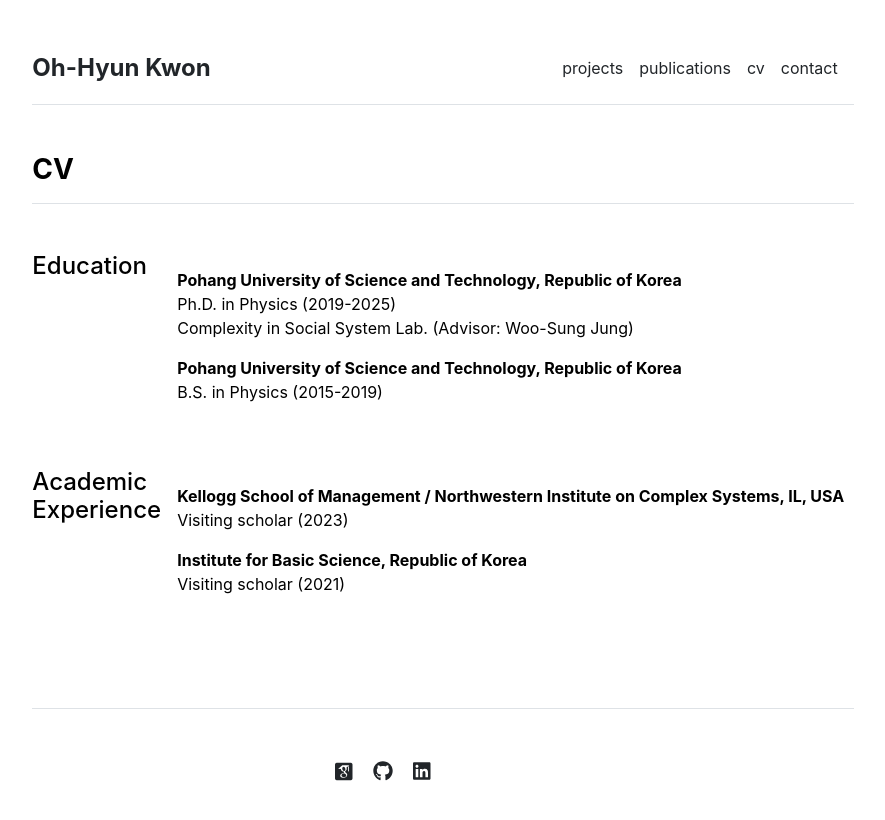
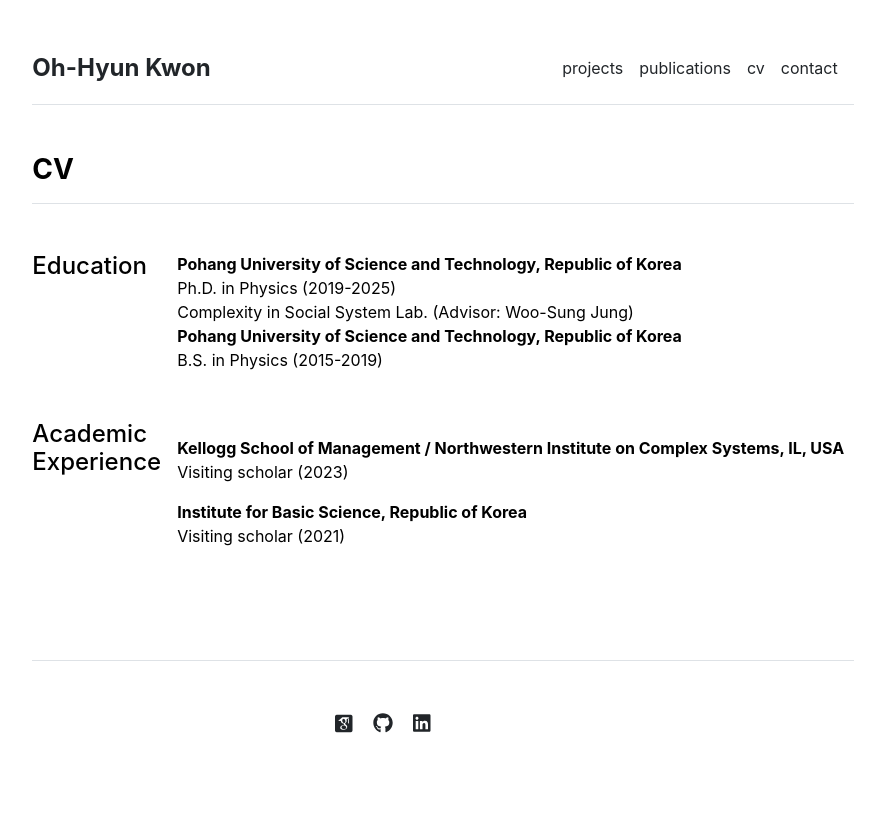
Before and after one commit to pothyd/pothyd.github.io, a Jekyll site: the page built from cv.md, in a window 1280 px wide. Shown: the top 820 px of the page, without its empty margins (197-1082 px from the left). Built offline with Jekyll 4.4.1, drawn with Linux system fonts in a browser that asks for light colours; some web fonts are replaced.

Commit message:
Update cv.html

```diff
--- a/_layouts/cv.html
+++ b/_layouts/cv.html
@@ -13,10 +13,8 @@ layout: default
       </div>
       <div class="col-md-10">
         {% for section in site.data.cv.education %}
-          <p>
             <div class="fw-bold">{{ section.title }}</div>
-            {{ section.description }}
-          </p>
+            {{ section.description }}<br>
         {% endfor %}
       </div>
     </div>
@@ -28,7 +26,7 @@ layout: default
         {% for section in site.data.cv.academic-experience %}
           <p>
             <div class="fw-bold">{{ section.title }}</div>
-            {{ section.description }}
+            {{ section.description }}<br>
           </p>
         {% endfor %}
       </div>
```
